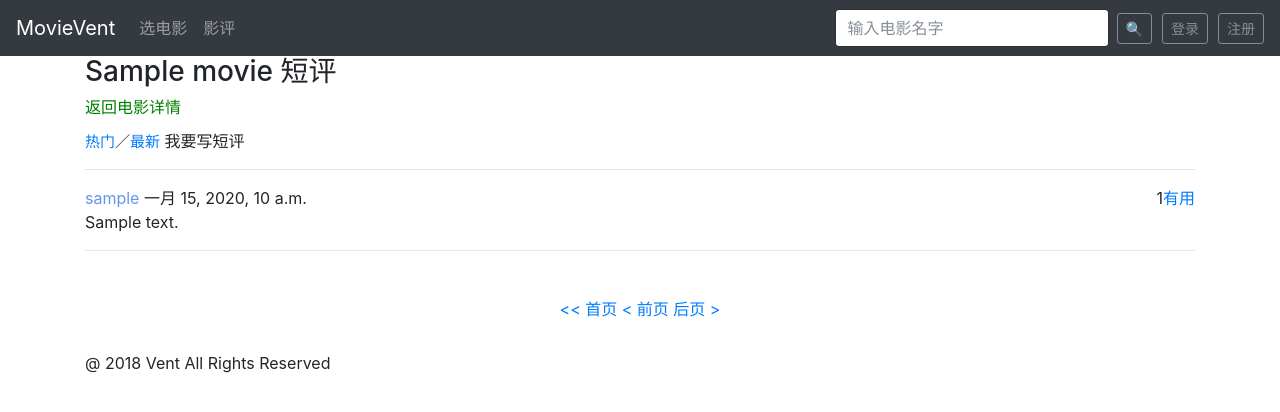
After one commit to xfffrank/MovieVent, a Django app: page /subject/1/comments in a window 1280 px wide. The commit adds this page. Shown: the top 412 px of the page. Run offline with Django 3.2, Linux system fonts and the light colour scheme; tables that the repository leaves empty hold one stand-in row (values such as "Sample post"); some libraries are stand-ins or nearby versions.

Commit message:
comment_form

```diff
--- /dev/null
+++ b/movies/forms.py
@@ -0,0 +1,11 @@
+from django import forms
+from .models import Comment
+
+class CommentForm(forms.ModelForm):
+    class Meta:
+        model = Comment
+        fields = ['text']
+    # content = forms.CharField(max_length=280, label='')
+
+    # 测试 max_length 和 Textarea 是否冲突
+    # content = forms.CharField(max_length=280, label='', widget=forms.Textarea)
--- a/movies/models.py
+++ b/movies/models.py
@@ -1,11 +1,15 @@
 from django.db import models
 from django.contrib.auth.models import User
 from django.shortcuts import get_object_or_404
+from django.urls import reverse
 
 # Create your models here.
 class Movie(models.Model):
     def __str__(self):
         return self.name
+
+    def get_absolute_url(self):
+        return reverse('movies:detail', args=[self.id])
 
     name = models.CharField(max_length=100, unique=True)
     director = models.CharField(max_length=50)
@@ -23,11 +27,11 @@ class Movie(models.Model):
     heat = models.IntegerField(default=0)
 
 
-# class CommentManager(models.Manager):
-#     def create_comment(self, user_id, movie_id, text, thumb_ups):
-#
-#         comment = self.create(user_id=user_id, movie_id=movie_id, text=text, thumb_ups=thumb_ups)
-#         return comment
+class CommentManager(models.Manager):
+    def create_comment(self, user, movie, text, thumb_ups):
+
+        comment = self.create(user_id=user, movie_id=movie, text=text, thumb_ups=thumb_ups)
+        return comment
 
 class Comment(models.Model):
 
@@ -37,7 +41,7 @@ class Comment(models.Model):
     user_id = models.ForeignKey(User, on_delete=models.CASCADE)
     movie_id = models.ForeignKey(Movie, on_delete=models.CASCADE)
     time = models.DateTimeField(auto_now=True)
-    text = models.TextField()
+    text = models.CharField(max_length=280)
     thumb_ups = models.IntegerField(default=0)
 
     # objects = CommentManager()
--- a/movies/urls.py
+++ b/movies/urls.py
@@ -9,5 +9,6 @@ urlpatterns = [
     path('now_playing', views.now_playing, name='now_playing'),
     # path('subject/<int: >', views.detail, name='detail'),
     path('subject/<int:movie_id>', views.detail, name='detail'),
-
+    path('subject/<int:movie_id>/post_comment', views.post_comment, name='post_comment'),
+    path('subject/<int:movie_id>/comments', views.all_comments, name='all_comments')
 ]
--- a/movies/views.py
+++ b/movies/views.py
@@ -1,6 +1,8 @@
-from django.shortcuts import render, get_object_or_404
+from django.shortcuts import render, get_object_or_404, redirect
 from .models import Movie, Comment
 from django.core.paginator import Paginator, PageNotAnInteger, EmptyPage
+from .forms import CommentForm
+from django.conf import settings
 import re
 from django.views import generic
 # Create your views here.
@@ -22,24 +24,58 @@ def now_playing(request):
 
     return render(request, 'movies/now_playing.html', {'movie_list': movie_list})
 
+
 def detail(request, movie_id):
-
     movie = get_object_or_404(Movie, pk=movie_id)
-    comment_set = movie.comment_set.all()[:20]
 
     sort = request.GET.get('sort')
     if sort == 'votes':
-        comment_set = sorted(comment_set, key=lambda m: m.thumb_ups, reverse=True)
+        # comment_set = sorted(comment_set, key=lambda m: m.thumb_ups, reverse=True)
+        comment_set = movie.comment_set.order_by('-thumb_ups')[:5]
     elif sort == 'time':
-        comment_set = sorted(comment_set, key=lambda m:m.time, reverse=True)
+        comment_set = movie.comment_set.order_by('-time')[:5]
+    else: # 默认情况
+        comment_set = movie.comment_set.order_by('-thumb_ups')[:5]
 
+    form = CommentForm()
 
     context = {
         'movie': movie,
         'comment_set': comment_set,
+        'form': form,
+        # 'has_commented': has_commented,
     }
 
     return render(request, 'movies/detail.html', context)
+
+
+def post_comment(request, movie_id):
+    if not request.user.is_authenticated:
+        return redirect('/%s?next=%s' % (settings.LOGIN_URL, request.path))
+
+    movie = get_object_or_404(Movie, pk=movie_id)
+
+    if request.method == 'POST':
+        form = CommentForm(request.POST)
+
+        if form.is_valid():
+            # print(form.cleaned_data['content'], username)
+            comment = form.save(commit=False)
+            comment.user_id = request.user
+            comment.movie_id = movie
+            comment.save()
+            # request.session['has_commented'] = True
+            return redirect(movie)
+        else:
+            comment_set = movie.comment_set.order_by('-thumb_ups')[:5]
+            context = {
+                'movie': movie,
+                'comment_set': comment_set,
+                'form': form,
+            }
+            return render(request, 'movies/detail.html', context)
+
+    return redirect(movie)
 
 def explore(request):
 
@@ -131,3 +167,25 @@ def index(request):
 
 
     return render(request, 'movies/index.html', context)
+
+def all_comments(request, movie_id):
+    movie = get_object_or_404(Movie, pk=movie_id)
+
+    sort = request.GET.get('sort')
+
+    if sort == 'votes':
+        comment_set = movie.comment_set.order_by('-thumb_ups')[:20]
+    elif sort == 'time':
+        comment_set = movie.comment_set.order_by('-time')[:20]
+    else:
+        comment_set = movie.comment_set.order_by('-thumb_ups')[:20]
+
+    form = CommentForm()
+
+    context = {
+        'movie': movie,
+        'comment_set': comment_set,
+        'form': form,
+    }
+
+    return render(request, 'reviews/all_comments.html', context)
--- /dev/null
+++ b/templates/reviews/all_comments.html
@@ -0,0 +1,73 @@
+{% extends 'base.html' %}
+
+{% block title %}
+<title>{{ movie.name }} 短评</title>
+{% endblock title %}
+
+
+{% block main %}
+<div class="container">
+    <h3>{{ movie.name }} 短评</h3>
+    <div style="padding: 0px 0px 10px 0px;">
+        <a href="{{ movie.get_absolute_url }}" style=" color: green;">返回电影详情</a>
+    </div>
+
+    <div class="modal fade" id="Comment" tabindex="-1" role="dialog" aria-labelledby="exampleModalCenterTitle"
+         aria-hidden="true">
+        <div class="modal-dialog modal-dialog-centered" role="document">
+            <div class="modal-content">
+                <div class="modal-header">
+                    <h5 class="modal-title" id="exampleModalLongTitle">
+                        写短评
+                    </h5>
+                    <button type="button" class="close" data-dismiss="modal" aria-label="Close">
+                        <span aria-hidden="true">&times;</span>
+                    </button>
+                </div>
+                <form method="post" action="{% url 'movies:post_comment' movie.id %}">
+                    {% csrf_token %}
+                    <div class="modal-body">
+                        <!-- 先搜索数据库，若存在评论则返回 -->
+                        <!--<textarea name="comment" required></textarea>-->
+                        {{ form.text }}
+                        {{ form.text.errors }}
+                    </div>
+                    <div class="modal-footer">
+                        <button type="button" class="btn btn-secondary" data-dismiss="modal">取消</button>
+                        <button type="submit" class="btn btn-primary">保存</button>
+                    </div>
+                </form>
+            </div>
+        </div>
+    </div>
+
+    <span style="font-size: 15px"><a href="{% url 'movies:all_comments' movie.id %}?sort=votes">热门</a>／<a
+            href="{% url 'movies:all_comments' movie.id %}?sort=time">最新</a></span>
+    <span class="w_review" data-toggle="modal" data-target="#Comment">我要写短评</span>
+    <hr>
+
+    {% for comment in comment_set %}
+    <div> <!-- 影评 -->
+        <div class="review_info">
+            <span style="color: CornflowerBlue;">{{ comment.user_id.username }}</span>
+            <span>{{ comment.time }}</span>
+            <span style="float: right;">{{ comment.thumb_ups }}<a href="">有用</a></span>
+        </div>
+        <p>{{ comment.text }}</p>
+        <hr>
+    </div>
+    {% endfor %}
+
+
+    <div style="text-align: center; padding: 30px;"> <!-- 网页导航 -->
+        <span><a href=""><< 首页</a></span>
+        <span><a href=""> < 前页</a></span>
+        <span><a href=""> 后页 ></a></span>
+    </div>
+
+    <div class="footer">
+        <footer>@ 2018 Vent All Rights Reserved</footer>
+    </div>
+</div>
+
+{% endblock main %}
--- a/users/urls.py
+++ b/users/urls.py
@@ -8,6 +8,7 @@ urlpatterns = [
     path('account_management/', views.account, name='account'),
     path('user/<int:user_id>', views.user_center, name='user_center'),
     # path('password_reset', views.PasswordResetView.as_view(), name='password_reset'),
-    path('password_reset_X', views.password_reset_X, name='password_reset_X')
+    path('password_reset_X', views.password_reset_X, name='password_reset_X'),
+    # path('if_loggged_in', views.if_loggged_in, name='if_loggged_in'),
 
 ]
--- a/users/views.py
+++ b/users/views.py
@@ -91,6 +91,8 @@ def password_reset_X(request):
     return render(request, 'registration/password_reset_form.html')
 
 
+
+
 # class PasswordContextMixin:
 #     extra_context = None
 #
```
Also changed, not shown: templates/movies/detail.html (+11 -12 lines), templates/movies/index.html (+9 -6 lines), movies/migrations/0007_auto_20180323_1515.py (added), templates/reviews/top_reviews.html (renamed from templates/movies/top_reviews.html).
